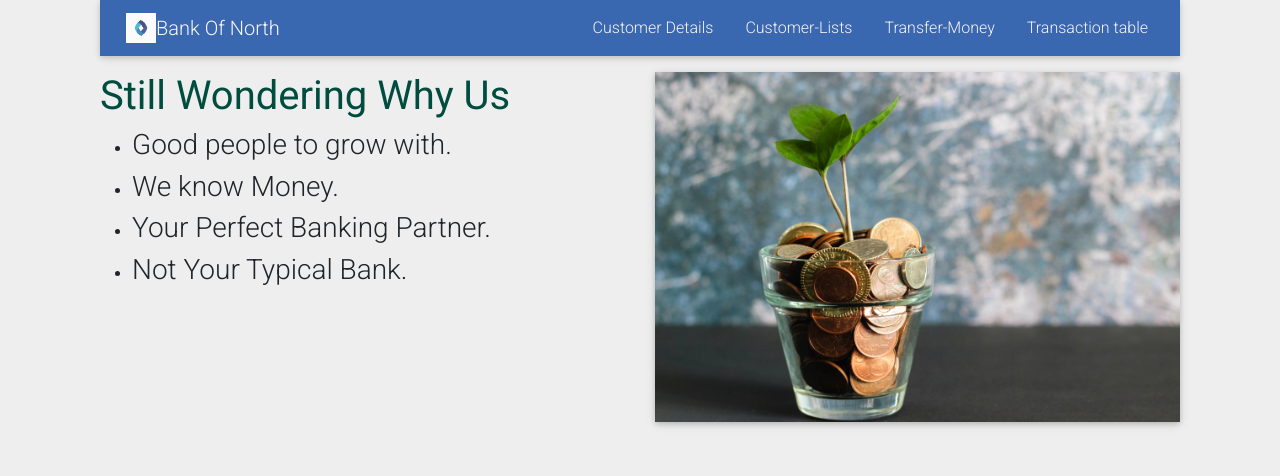
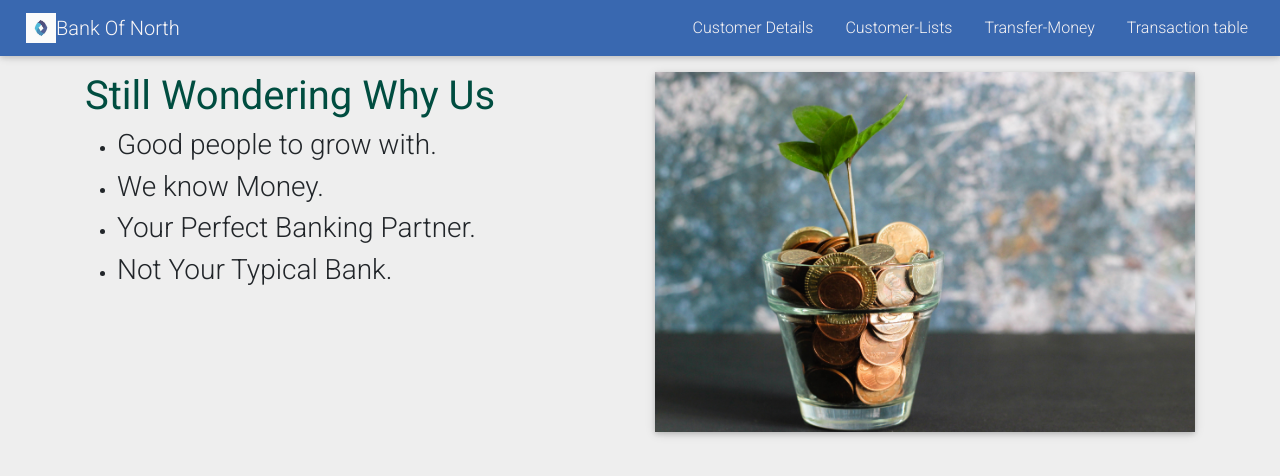
Before and after one commit to avi2801/Bank, a React (Create React App) app: page / in a window 1280 px wide. Shown: the top 476 px of the page. Built offline with nearby package versions, Linux system fonts and the light colour scheme; no server answers.

Commit message:
improved_layout

```diff
--- a/src/App.js
+++ b/src/App.js
@@ -40,10 +40,10 @@ class App extends Component {
   render() {
     return (
       <BrowserRouter history={history}>
-        <div className='container'>
+        <div>
           <Navbar1 />
         </div>
-        <div className='container' >
+        <div >
           <Route exact path="/" component={Home} />
           <Route path="/about" component={About} />
 		  <Route path="/aboutus" component={AboutUs} />
--- a/src/components/About.js
+++ b/src/components/About.js
@@ -37,7 +37,7 @@ class About extends Component {
 
 				<div>
 					<div className='row mt-3'>
-						<div className=' offset-4 col-sm-4 '>
+						<div className='offset-2 col-6 offset-sm-4 col-sm-6"'>
 							<h3>Fill in the Required Details</h3>
 							<MDBAnimation type="slideInLeft" duration='2s'>
 								<form>
--- a/src/components/CostumerList.js
+++ b/src/components/CostumerList.js
@@ -38,7 +38,6 @@ class CostumerList extends Component {
 	render() {
 		const { customer} = this.state
 		return (
-
 				<div className="container">
 					<div className='row mt-2'>
 						<h2>Beneficiary Details!</h2>
--- a/src/components/Navbar.js
+++ b/src/components/Navbar.js
@@ -10,7 +10,7 @@ const Navbar1 = (props) => {
 
 	const toggle = () => setIsOpen(!isOpen);
 	return (
-		<div className='container'>
+		<div >
 			<Navbar className="background" light-expand="md">
 				<NavbarBrand className="links ml-13" href="/">
 					<img src={logo} width="30" height="30" class="d-inline-block align-top " alt=""/>
```
